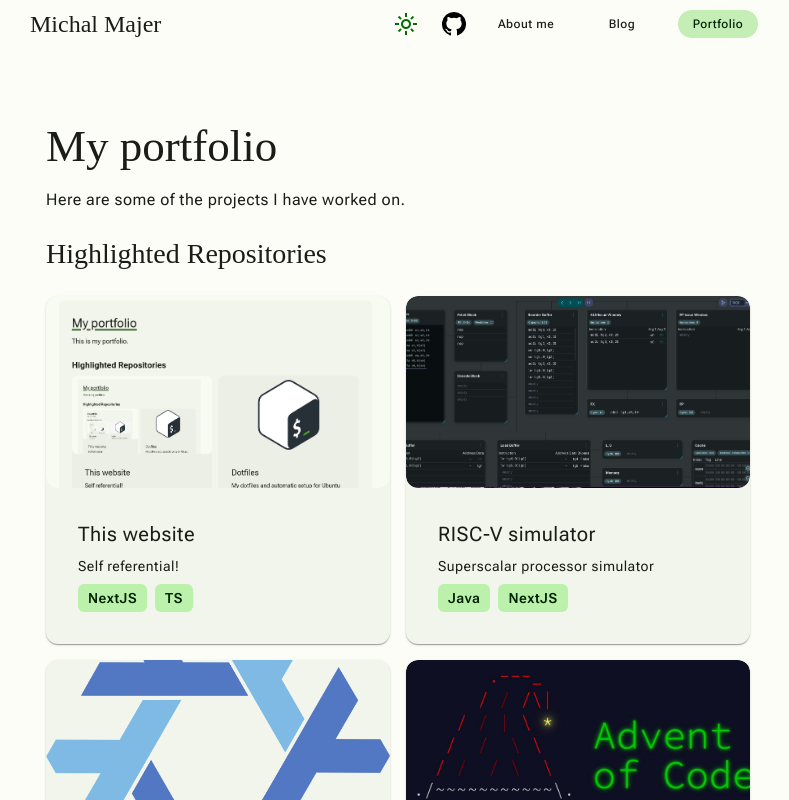
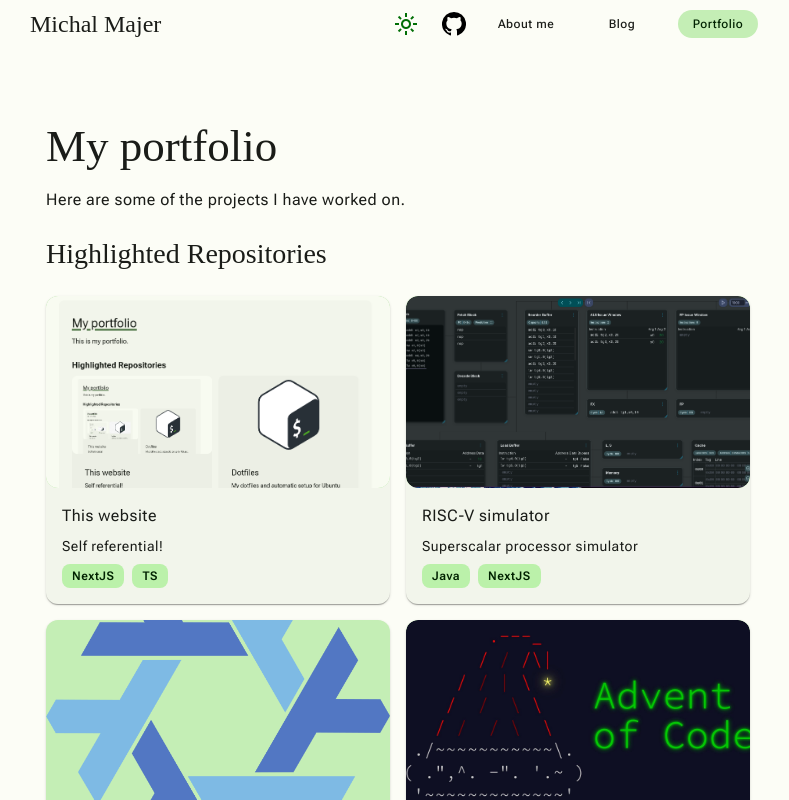
Before and after one commit to Sekky61/personal_website, a Next.js app in the folder web/: page /portfolio in a window 1280 px wide. Shown: the top 800 px of the page, without its empty margins (242-1031 px from the left). Built offline with nearby package versions, Linux system fonts and the light colour scheme; a web font is replaced by a local one.

Commit message:
image parallax effect

```diff
--- a/web/common/components/ImageCard.tsx
+++ b/web/common/components/ImageCard.tsx
@@ -1,5 +1,7 @@
 import Link from "next/link";
 import { ElevatedCard } from "./Card";
+import { cn } from "@common/utils/cn";
+import MouseOffsetWrapper from "./MouseOffsetTracker";
 
 type ImageCardProps = {
   imageUrl: string | null;
@@ -7,6 +9,7 @@ type ImageCardProps = {
   children: React.ReactNode;
   link: string;
   imageMissingSvg?: React.ReactNode;
+  className?: string;
 };
 
 /**
@@ -21,11 +24,14 @@ export const ImageCard = ({
   children,
   link,
   imageMissingSvg,
+  className,
 }: ImageCardProps) => {
   return (
     <Link href={link}>
-      <ElevatedCard>
-        <div className="w-full h-48 rounded-xl overflow-hidden">
+      <ElevatedCard className={cn("image-card flex flex-col", className)}>
+        <MouseOffsetWrapper>
+          <div className="w-full h-48 secondary-container rounded-xl overflow-hidden">
+            <div className="paralax-image h-full">
               {imageUrl ? (
                 <img
                   src={imageUrl}
@@ -33,12 +39,14 @@ export const ImageCard = ({
                   className="w-full h-full object-cover rounded-xl"
                 />
               ) : (
-            <div className="w-full h-full secondary-container flex justify-center items-center">
+                <div className="w-full h-full flex justify-center items-center rounded-xl">
                   {imageMissingSvg}
                 </div>
               )}
             </div>
-        <div className="p-4 grow flex flex-col">{children}</div>
+          </div>
+        </MouseOffsetWrapper>
+        {children}
       </ElevatedCard>
     </Link>
   );
--- /dev/null
+++ b/web/common/components/MouseOffsetTracker.tsx
@@ -0,0 +1,51 @@
+'use client';
+
+import type React from "react";
+import { useRef, type ReactNode } from "react";
+
+interface MouseOffsetWrapperProps {
+  children: ReactNode;
+}
+
+const offsetDefault = "0.5";
+
+const MouseOffsetWrapper: React.FC<MouseOffsetWrapperProps> = ({ children }) => {
+  const containerRef = useRef<HTMLDivElement>(null);
+
+  const handleMouseMove = (e: React.MouseEvent<HTMLDivElement>) => {
+    if (!containerRef.current) return;
+
+    const { left, top, width, height } = containerRef.current.getBoundingClientRect();
+    const offsetX = Math.min(Math.max((e.clientX - left) / width, 0), 1);
+    const offsetY = Math.min(Math.max((e.clientY - top) / height, 0), 1);
+
+    containerRef.current.style.setProperty("--offset-x", offsetX.toString());
+    containerRef.current.style.setProperty("--offset-y", offsetY.toString());
+  };
+
+  // If leaves, set to default
+  const handleMouseLeave = (e: React.MouseEvent<HTMLDivElement>) => {
+    if (!containerRef.current) return;
+
+    containerRef.current.style.setProperty("--offset-x", offsetDefault);
+    containerRef.current.style.setProperty("--offset-y", offsetDefault);
+  };
+
+
+  return (
+    <div
+      ref={containerRef}
+      onMouseMove={handleMouseMove}
+      onMouseLeave={handleMouseLeave}
+      style={{
+        position: "relative",
+        width: "100%",
+        height: "100%",
+      }}
+    >
+      {children}
+    </div>
+  );
+};
+
+export default MouseOffsetWrapper;
--- a/web/common/components/Pill.tsx
+++ b/web/common/components/Pill.tsx
@@ -1,7 +1,7 @@
 // Pill component, used for tags
 export function Pill({ text }: { text: string }) {
   return (
-    <div className="rounded-md font-semibold text-sm px-2.5 py-1 primary-container">
+    <div className="rounded-lg font-semibold label-medium px-2.5 py-1 primary-container">
       {text}
     </div>
   );
--- a/web/common/components/RepoCard.tsx
+++ b/web/common/components/RepoCard.tsx
@@ -35,9 +35,10 @@ export const RepoCard = ({ repo }: RepoCardProps) => {
       imageMissingSvg={
         <GithubLogo className="w-16 h-16 fill-light-onSecondary dark:fill-dark-onSecondary" />
       }
+      className="h-full"
     >
       <div className="p-4 grow flex flex-col">
-        <h3 className="text-xl group-hover:underline">{repo.name}</h3>
+        <h3 className="heading-medium group-hover:underline">{repo.name}</h3>
         <p className="text-sm three-line-text-ellipsis grow">
           {repo.description}
         </p>
--- a/web/styles/globals.css
+++ b/web/styles/globals.css
@@ -735,6 +735,25 @@
   :target h2 {
     @apply underline;
   }
+
+  /* Paralax image effect */
+  .paralax-image {
+    transform:
+      perspective(500px)
+      rotateY(calc((0.5 - var(--offset-x)) * 20deg))
+      rotateX(calc((var(--offset-y) - 0.5) * 20deg));
+    scale: var(--scale, 1.0);
+    transition: transform 0.2s ease-out, scale 0.2s ease-out;
+  }
+
+  .focus {
+    mask: radial-gradient(circle, #0000 15px, rgba(0, 0, 0, 0.9) 160px);
+    backdrop-filter: blur(10px);
+  }
+
+  .image-card:hover {
+    --scale: 1.03; /* bug does not react */
+  }
 }
 
 .token-message {
```
Lines whose indentation alone changed are shown as unchanged.
